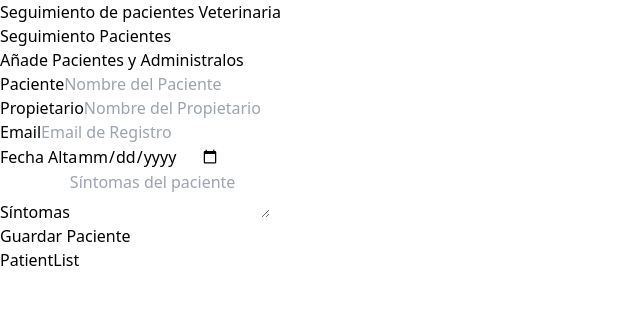
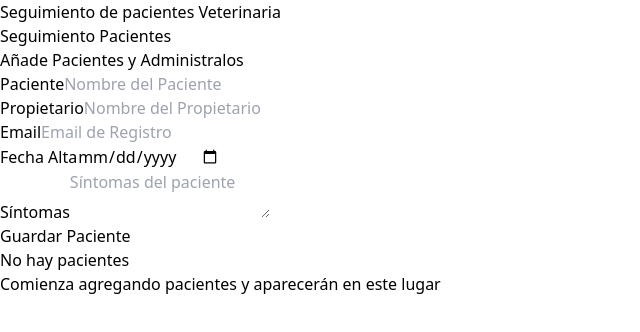
Before and after one commit to MiIeto/veterinary-pacient-monitoring, a React (Vite) app: page / in a window 1280 px wide. Shown: the top 332 px of the page, without its empty margins (0-640 px from the left). Built offline with nearby package versions, Linux system fonts and the light colour scheme.

Commit message:
dev: Added layout and info to patientlist

```diff
--- a/src/components/PatientList.tsx
+++ b/src/components/PatientList.tsx
@@ -1,8 +1,30 @@
 import { usePatientStore } from "../store/store"
+import PatientDetails from "./PatientDetails";
 export default function PatientList() {
     const patients = usePatientStore((state) => state.patients);
-    console.log(patients)
+
   return (
-    <div>PatientList</div>
+    <div className="md:w-1/2 lg:w-3/5 h-screen overflow-y-scroll">
+        {patients.length ? (
+            <>
+            <h2 className="font-black text-3xl text-center">Listado de pacientes</h2>
+            <p className="text-lg mt-5 mb-10 text-center">
+                Administra tus {''}
+                <span className="text-indigo-600 font-bold">Pacientes y citas</span>
+            </p>
+            {patients.map(patient => (
+                <PatientDetails key={patient.id} patient={patient}/>
+            ))}
+            </>
+        ):(
+            <>
+                <h2 className="font-black text-3xl text-center">No hay pacientes</h2>
+                <p className="text-xl mt-5 mb-10 text-center">
+                    Comienza agregando pacientes {''}
+                    <span className="text-indigo-600 font-bold">y aparecerán en este lugar</span>
+                </p>
+            </>
+        )}
+    </div>
   )
 }
```
